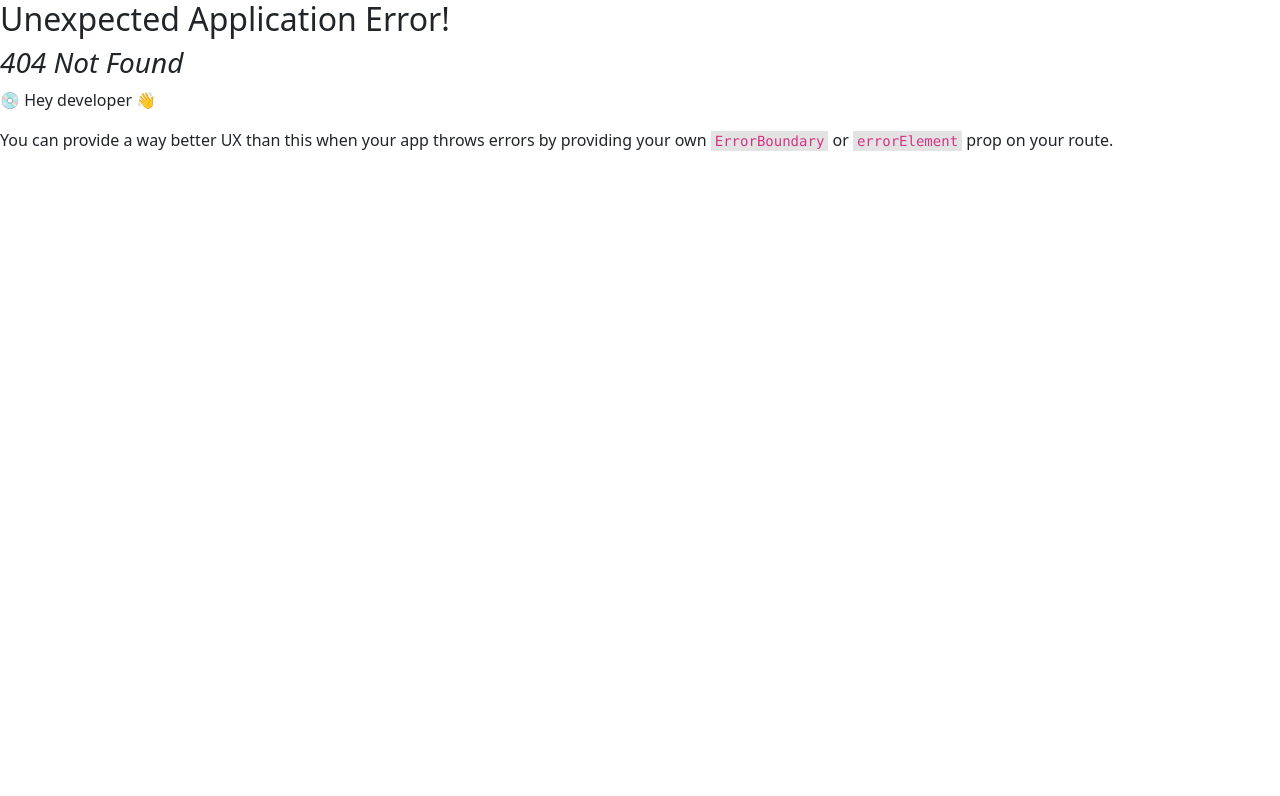
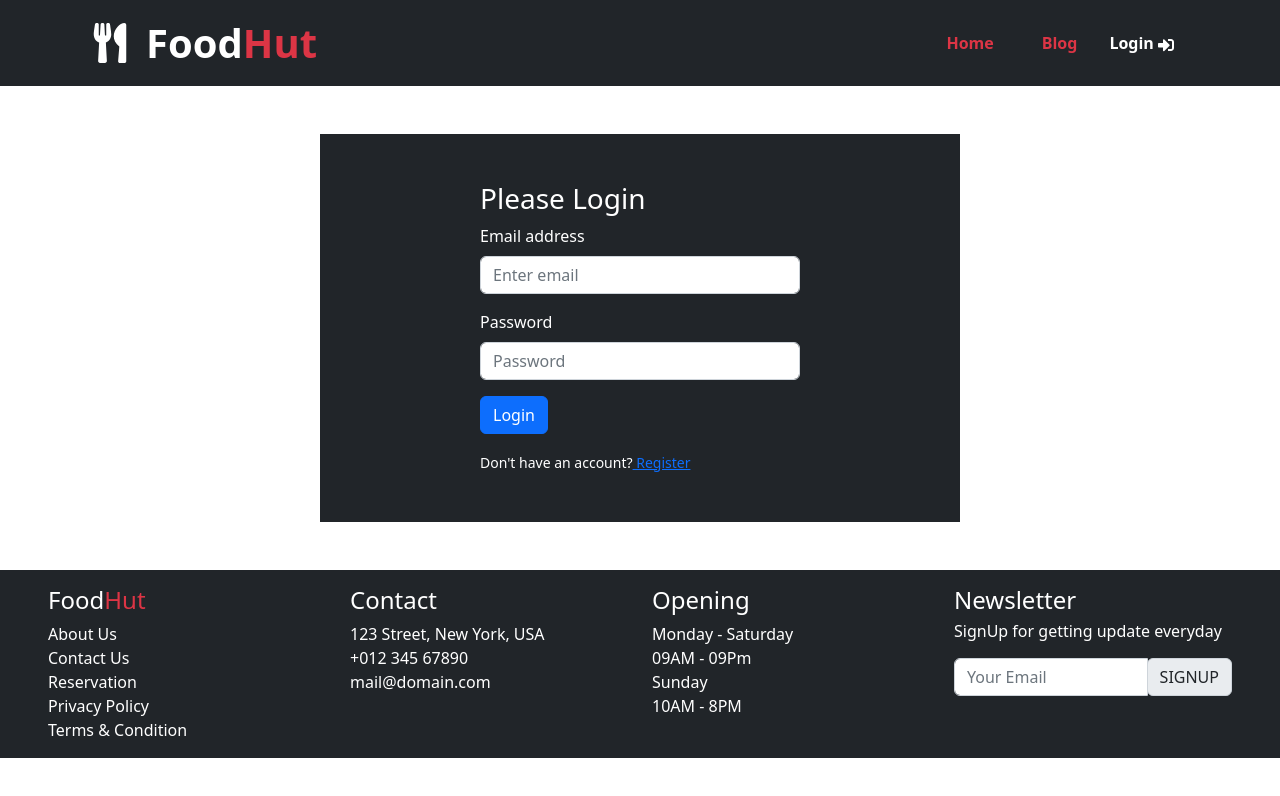
Before and after one commit to Arfaz31/FoodHut-client-site, a React (Vite) app: page /login in a window 1280 px wide. Before the commit this address had no page. Shown: the top 796 px of the page. Built offline with nearby package versions, Linux system fonts and the light colour scheme.

Commit message:
login page form design

```diff
--- a/package.json
+++ b/package.json
@@ -11,6 +11,7 @@
   },
   "dependencies": {
     "bootstrap": "^5.2.3",
+    "firebase": "^9.21.0",
     "localforage": "^1.10.0",
     "match-sorter": "^6.3.1",
     "react": "^18.2.0",
--- /dev/null
+++ b/src/firebase.config.js
@@ -0,0 +1,19 @@
+// Import the functions you need from the SDKs you need
+import { initializeApp } from "firebase/app";
+// TODO: Add SDKs for Firebase products that you want to use
+// https://firebase.google.com/docs/web/setup#available-libraries
+
+// Your web app's Firebase configuration
+const firebaseConfig = {
+  apiKey: "AIzaSyCjIqru2OMIQW0WOsa6m9WYFzC5N5UFYsQ",
+  authDomain: "food-hut-39747.firebaseapp.com",
+  projectId: "food-hut-39747",
+  storageBucket: "food-hut-39747.appspot.com",
+  messagingSenderId: "379985732610",
+  appId: "1:379985732610:web:c366bc185c25771b0a731b"
+};
+
+// Initialize Firebase
+const app = initializeApp(firebaseConfig);
+
+export default app;
--- a/src/main.jsx
+++ b/src/main.jsx
@@ -4,11 +4,14 @@ import './index.css'
 import 'bootstrap/dist/css/bootstrap.min.css';
 import router from './routes/Routes';
 import { RouterProvider } from 'react-router-dom';
+import AuthProvider from './providers/AuthProvider';
 
 
 
 ReactDOM.createRoot(document.getElementById('root')).render(
   <React.StrictMode>
-    <RouterProvider router={router}></RouterProvider>
+  <AuthProvider>
+  <RouterProvider router={router}></RouterProvider>
+  </AuthProvider>
   </React.StrictMode>,
 )
--- a/src/pages/Home/Home.jsx
+++ b/src/pages/Home/Home.jsx
@@ -176,6 +176,9 @@ const Home = () => {
         </Container>
       </section>
 
+
+
+
       {/* Second section */}
       <section className="mt-5 mb-5">
         <div>
--- /dev/null
+++ b/src/pages/Login/Login/Login.jsx
@@ -0,0 +1,43 @@
+import React from 'react';
+import { Button, Container, Form } from 'react-bootstrap';
+import { Link } from 'react-router-dom';
+
+const Login = () => {
+    return (
+            <div className='bg-dark w-50 mx-auto mt-5 my-5' >
+                <div className='w-50 mx-auto  py-5  text-white'>
+                <h3 className='fs-3'>Please Login</h3>
+           <Form>
+      <Form.Group className="mb-3" controlId="formBasicEmail">
+        <Form.Label>Email address</Form.Label>
+        <Form.Control type="email" name='email' placeholder="Enter email" required />
+
+      </Form.Group>
+
+      <Form.Group className="mb-3" controlId="formBasicPassword">
+        <Form.Label>Password</Form.Label>
+        <Form.Control type="password" name='password' placeholder="Password" required />
+      </Form.Group>
+
+      <Button variant="primary" type="submit" className='mb-3'>
+        Login
+      </Button>
+      <br />
+      <Form.Text className="text-white">Don't have an account?
+          <Link to="/register"> Register</Link>
+          </Form.Text>
+
+      <Form.Text className="text-success">
+
+          </Form.Text>
+          <Form.Text className="text-danger">
+
+          </Form.Text>
+    </Form>
+                </div>
+            </div>
+
+    );
+};
+
+export default Login;
--- /dev/null
+++ b/src/pages/Login/Register/Register.jsx
@@ -0,0 +1,11 @@
+import React from 'react';
+
+const Register = () => {
+    return (
+        <div>
+
+        </div>
+    );
+};
+
+export default Register;
--- a/src/pages/Shared/Footer/Footer.jsx
+++ b/src/pages/Shared/Footer/Footer.jsx
@@ -4,8 +4,8 @@ import "./Footer.css"
 
 const Footer = () => {
     return (
-        <div>
-            <Container className='bg-dark text-white'>
+        <div className='bg-dark text-white px-5'>
+
       <Row>
         <Col lg={3} className='mb-3'>
          <h4 className="text-white mt-3">Food<span className='text-danger'>Hut</span></h4>
@@ -41,7 +41,7 @@ const Footer = () => {
         </Col>
       </Row>
 
-    </Container>
+
 
         </div>
     );
--- a/src/pages/Shared/Header/Header.jsx
+++ b/src/pages/Shared/Header/Header.jsx
@@ -1,28 +1,41 @@
-import React from 'react';
+import React, { useContext } from 'react';
 import { Container, Nav, Navbar } from 'react-bootstrap';
 import { NavLink } from 'react-router-dom';
-import { FaUtensils, FaSignInAlt } from 'react-icons/fa';
+import { FaUtensils, FaSignInAlt, FaUserCircle } from 'react-icons/fa';
+import { AuthContext } from '../../../providers/AuthProvider';
 
 const Header = () => {
+  const {user} = useContext(AuthContext)
     return (
         <div>
 
 
 <Navbar collapseOnSelect expand="lg" bg="dark" variant="dark">
       <Container>
-        <Navbar.Brand className=' d-flex  align-items-center ms-2 fw-bolder fs-1' ><FaUtensils/> <span className="ms-3 ">Food<span className='text-danger'>Hut</span></span></Navbar.Brand>
+        <Navbar.Brand className=' d-flex  align-items-center ms-2 fw-bolder fs-1 ' ><FaUtensils/> <span className="ms-3 ">Food<span className='text-danger'>Hut</span></span></Navbar.Brand>
         <Navbar.Toggle aria-controls="responsive-navbar-nav" />
         <Navbar.Collapse id="responsive-navbar-nav">
           <Nav className="ms-auto px-4">
-            <NavLink className={({ isActive }) => isActive ? "text-white  text-decoration-none me-5 fw-bolder" : "text-danger text-decoration-none me-4 fw-bolder"}
+            <NavLink className={({ isActive }) => isActive ? "text-white  text-decoration-none me-5 fw-bolder" : "text-danger text-decoration-none me-5 fw-bolder"}
             to="/"
             >Home</NavLink>
-            <NavLink className={({ isActive }) => isActive ? "text-white  text-decoration-none fw-bolder" : "text-danger text-decoration-none me-5 fw-bolder"}
+            <NavLink className={({ isActive }) => isActive ? "text-white  text-decoration-none fw-bolder me-3" : "text-danger text-decoration-none me-3 fw-bolder"}
             to="/blog"
             >Blog</NavLink>
-            <NavLink className={({ isActive }) => isActive ? "text-white ms-3 text-decoration-none  fw-bolder" : "text-danger text-decoration-none  fw-bolder"}
-            to="/login"
-            >Login <FaSignInAlt/></NavLink>
+
+
+           { user?
+          <NavLink>
+          <FaUserCircle className='fs-4 text-white'></FaUserCircle>
+          </NavLink>
+          :
+          <NavLink className={({ isActive }) => isActive ? "text-white ms-3 text-decoration-none  fw-bolder" : "text-danger text-decoration-none ms-3  fw-bolder"}
+          to="/login"
+          >Login <FaSignInAlt/></NavLink>
+           }
+
+
+
 
           </Nav>
 
--- /dev/null
+++ b/src/providers/AuthProvider.jsx
@@ -0,0 +1,26 @@
+import React, { Children, createContext } from 'react';
+import { createUserWithEmailAndPassword, getAuth } from "firebase/auth";
+import app from '../firebase.config';
+
+export const AuthContext = createContext(null)
+
+const auth = getAuth(app)
+const AuthProvider = ({children}) => {
+    const user = null
+    const createUser = (email, password) => {
+        return createUserWithEmailAndPassword(auth, email, password)
+    }
+    const authInfo ={
+        user,
+        createUser
+    }
+
+
+    return (
+        <AuthContext.Provider value={authInfo}>
+    {children}
+        </AuthContext.Provider>
+    );
+};
+
+export default AuthProvider;
```
Also changed, not shown: src/routes/Routes.jsx (+10 -0 lines), 1 other file (tests, documents, lock files or other folders).
